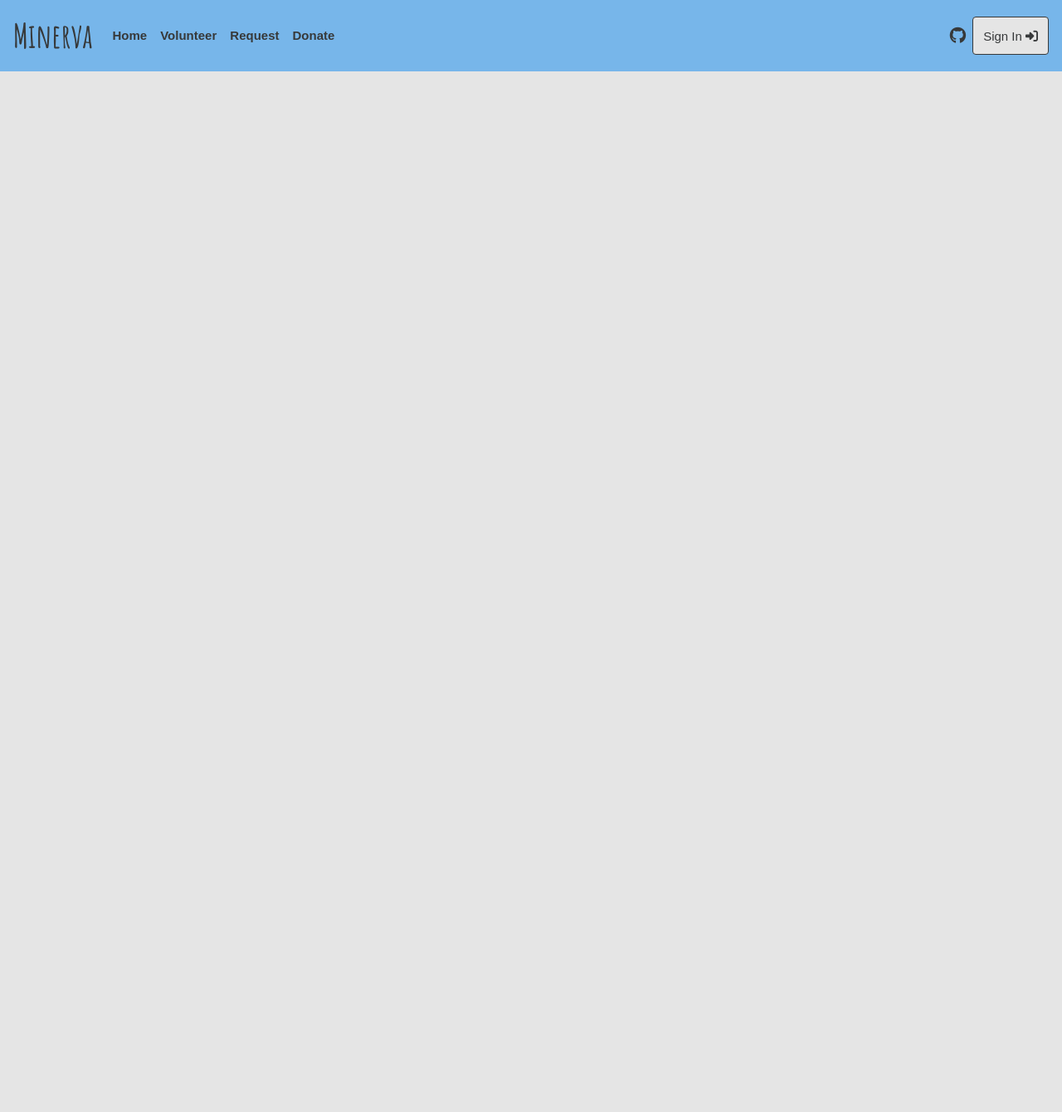
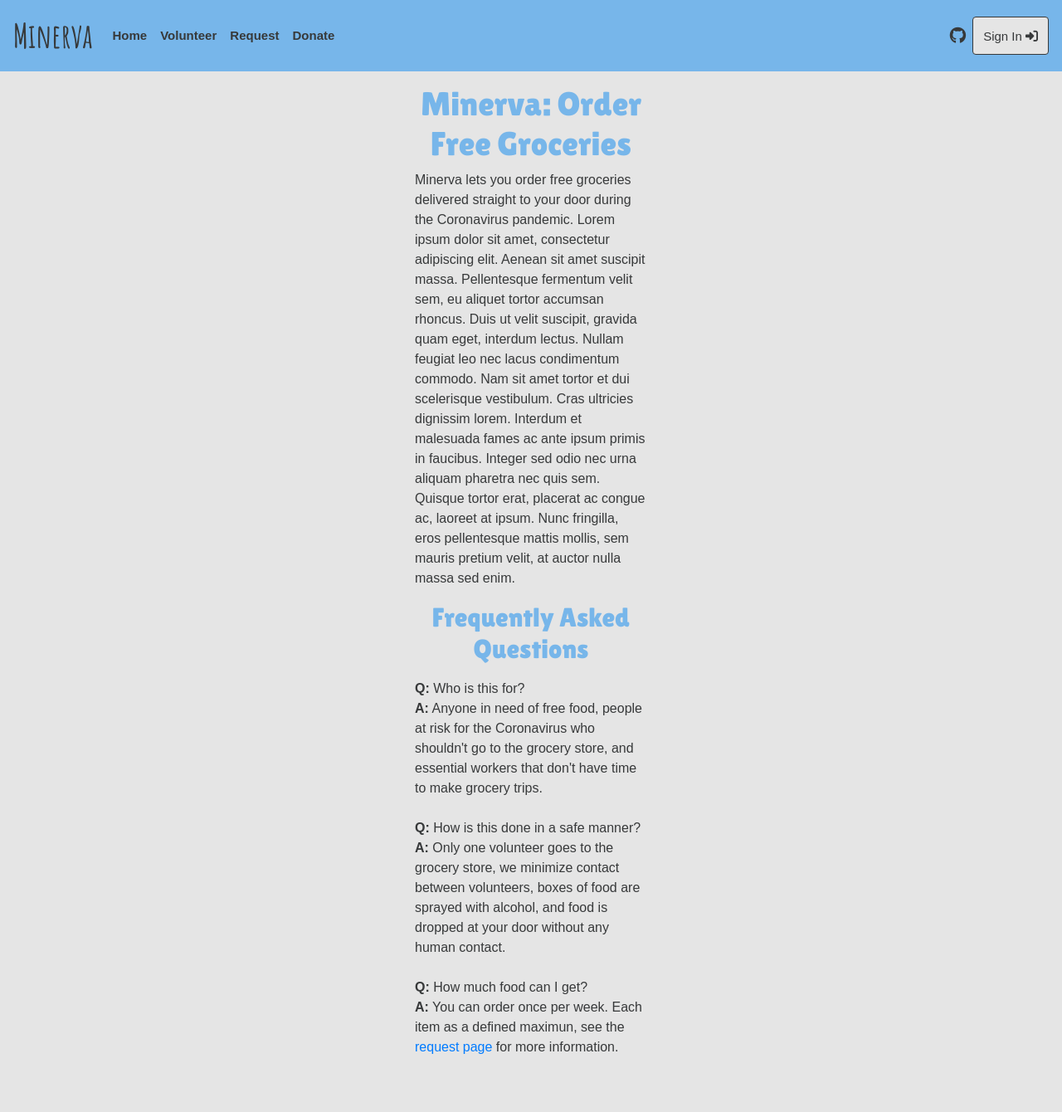
Before and after one commit to noraatfedora/Minerva, a Flask app: page / in a window 1280 px wide. Shown: the whole page at 83% size. Before the commit the page ends 86 px from the top, so only its background shows below. Run offline with Flask 2, Linux system fonts and the light colour scheme; some libraries are stand-ins or nearby versions.

Commit message:
Create basic homepage with FAQ

```diff
--- a/src/auth.py
+++ b/src/auth.py
@@ -66,7 +66,7 @@ def register():
         ).fetchone() is not None:
             error = 'User {} is already registered.'.format(email)
 
-        if error is "":
+        if error == "":
             db.execute(
                 'INSERT INTO user (email, password, address, instructions, cellPhone, homePhone) VALUES (?, ?, ?, ?, ?, ?)',
                 (email, generate_password_hash(password), address, instructions, cellPhone, homePhone)
--- a/src/static/main.css
+++ b/src/static/main.css
@@ -22,9 +22,9 @@ html, body {
     color:#37393a
 }
 
-p {
-    margin-left: 50px;
-    margin-right: 50px;
+.normal-body{
+    margin-left: 500px;
+    margin-right: 500px;
     font-family:sans-serif;
 }
 
@@ -39,6 +39,9 @@ h1, h2, h3, h4, h5, h6 {
     font-family: 'Lilita One', cursive;
 }
 
+.body-header {
+    text-align: center !important;
+}
 input {
     color: #37393a !important;
     background-color: #e5e5e5 !important;
--- a/src/templates/base.html
+++ b/src/templates/base.html
@@ -58,7 +58,7 @@
             </div>
           </nav>
     </header>
-    <div id = "container">
+    <div id = "container" class="normal-body">
         <div id = "main">
             {% block content %}
             {% endblock %}
--- a/src/templates/home.html
+++ b/src/templates/home.html
@@ -1,3 +1,23 @@
 {% extends "base.html" %}
 {% block content %}
+    <h1 class="body-header" style="padding-top: 15px;"> Minerva: Order Free Groceries </h1>
+    <p>
+        Minerva lets you order free groceries delivered straight to your door
+        during the Coronavirus pandemic.
+
+        Lorem ipsum dolor sit amet, consectetur adipiscing elit. Aenean sit amet suscipit massa. Pellentesque fermentum velit sem, eu aliquet tortor accumsan rhoncus. Duis ut velit suscipit, gravida quam eget, interdum lectus. Nullam feugiat leo nec lacus condimentum commodo. Nam sit amet tortor et dui scelerisque vestibulum. Cras ultricies dignissim lorem. Interdum et malesuada fames ac ante ipsum primis in faucibus. Integer sed odio nec urna aliquam pharetra nec quis sem. Quisque tortor erat, placerat ac congue ac, laoreet at ipsum. Nunc fringilla, eros pellentesque mattis mollis, sem mauris pretium velit, at auctor nulla massa sed enim.
+    </p>
+    <h2 class="body-header"> Frequently Asked Questions </h2>
+    <p>
+        <ul>
+            <li> <b>Q:</b> Who is this for? </li>
+            <li> <b>A:</b> Anyone in need of free food, people at risk for the Coronavirus who shouldn't go to the grocery store, and essential workers that don't have time to make grocery trips.</li> <br>
+
+            <li> <b>Q:</b> How is this done in a safe manner?</li>
+            <li> <b>A:</b> Only one volunteer goes to the grocery store, we minimize contact between volunteers, boxes of food are sprayed with alcohol, and food is dropped at your door without any human contact. </li> <br>
+
+            <li> <b>Q:</b> How much food can I get?</li>
+            <li> <b>A:</b> You can order once per week. Each item as a defined maximun, see the <a href="/request_items">request page</a> for more information.</a></li>
+        </ul>
+    </p>
 {% endblock content %}
```
